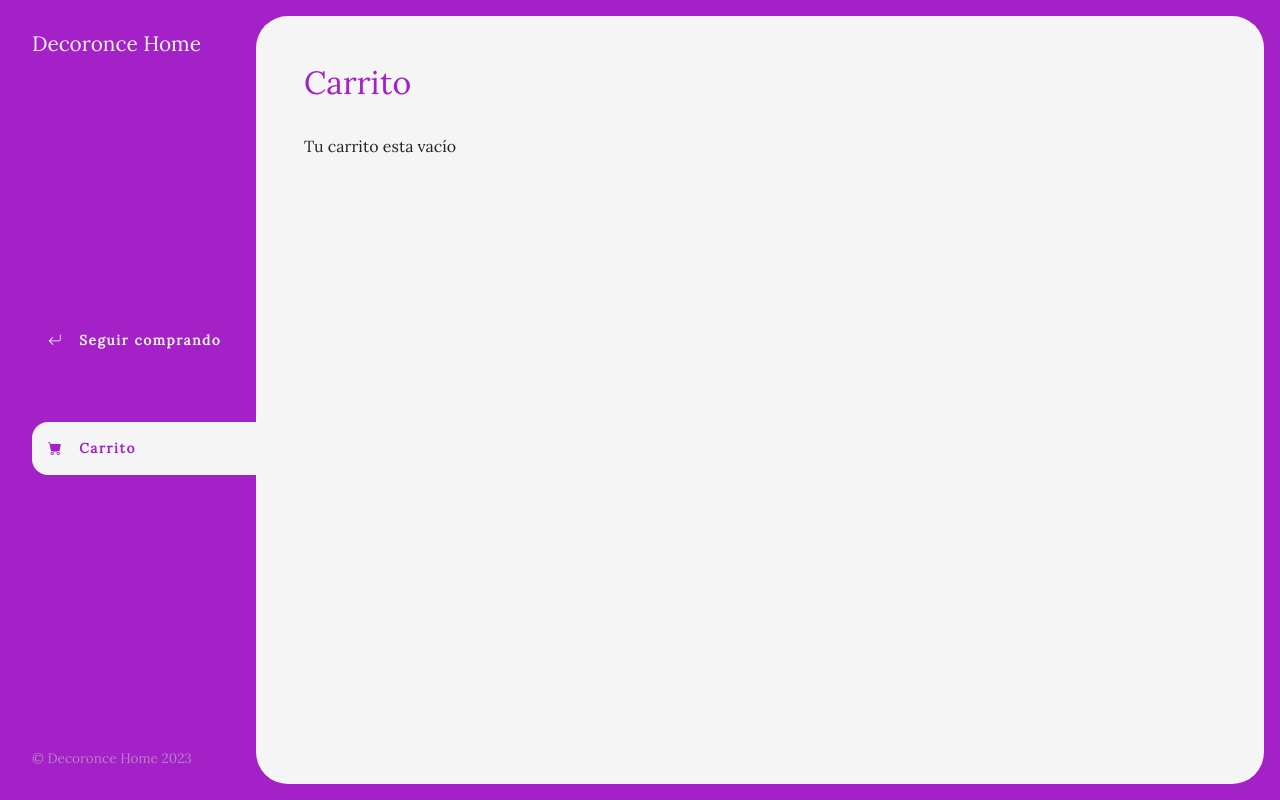
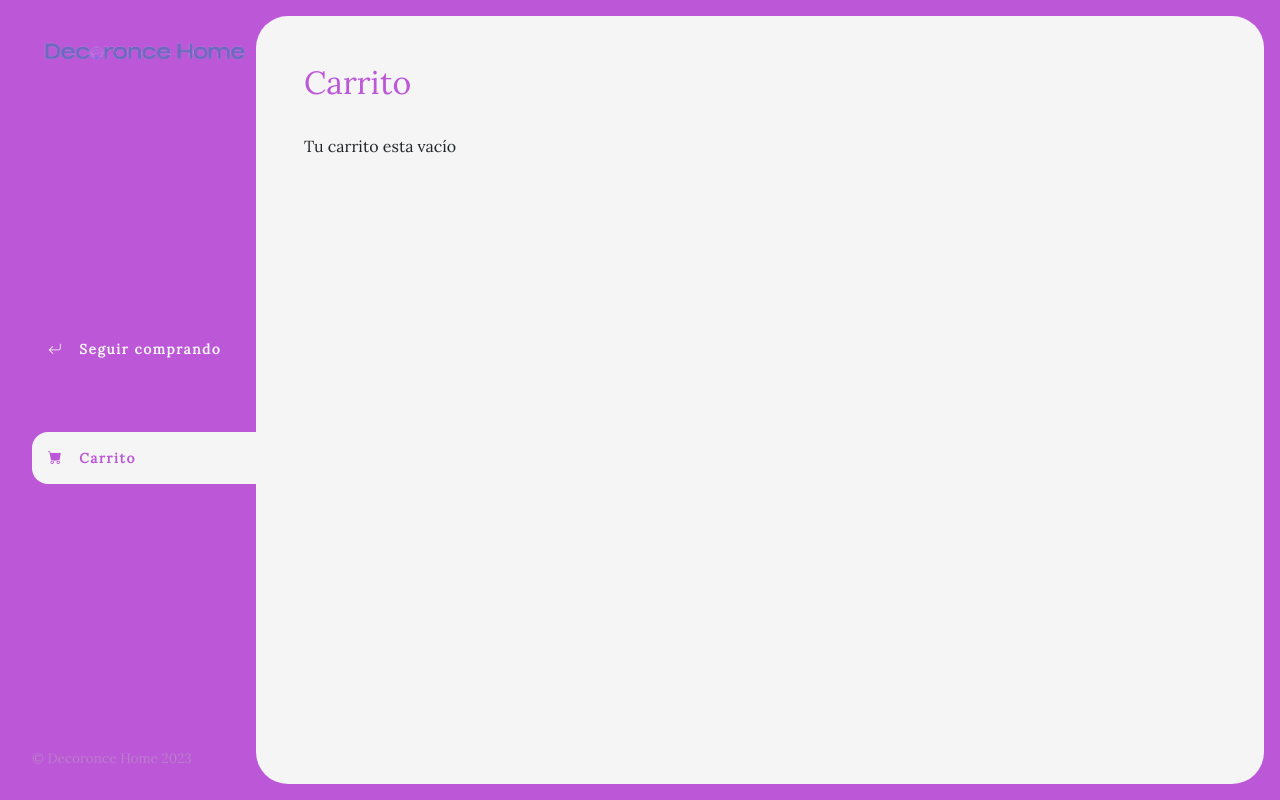
Before and after one commit to natalischwartz/Ecommerce-mantas, a plain HTML site: page carrito.html in a window 1280 px wide. Drawn offline with nearby package versions, Linux system fonts and the light colour scheme.

Commit message:
agregue un logotipo

```diff
--- a/CSS/styles.css
+++ b/CSS/styles.css
@@ -2,7 +2,7 @@
 
 
 :root {
-    --color-main: rgb(164, 32, 199);
+    --color-main: rgb(188, 87, 216);
     --color-main-light:rgb(186, 126, 202);;
     --color-botones: whitesmoke;
     --color-gray:lightgrey;
@@ -66,8 +66,9 @@ aside{
 }
 
 .logo{
-    font-weight: 400;
-    font-size: 1.3rem;
+    /*font-weight: 400;
+    font-size: 1.3rem;*/
+    width:100%;
 
 }
 
--- a/carrito.html
+++ b/carrito.html
@@ -22,7 +22,7 @@
 <body>
     <div class="wrapper">
         <header class="header-mobile">
-            <h1 class="logo">Decoronce Home</h1>
+            <a href="index.html"><img class="logo" src="img/logo-removebg-preview.png" alt=""></a>
             <button class="open-menu" id="open-menu">
                 <i class="bi bi-list"></i>
             </button>
@@ -32,7 +32,7 @@
                 <i class="bi bi-x"></i>
             </button>
             <header>
-                <h1 class="logo">Decoronce Home</h1>
+                <a href="index.html"><img class="logo" src="img/logo-removebg-preview.png" alt=""></a>
             </header>
             <nav>
                 <ul class="menu">
```
Also changed, not shown: index.html (+2 -2 lines), img/logo-removebg-preview.png (added), img/logo.png (added).
